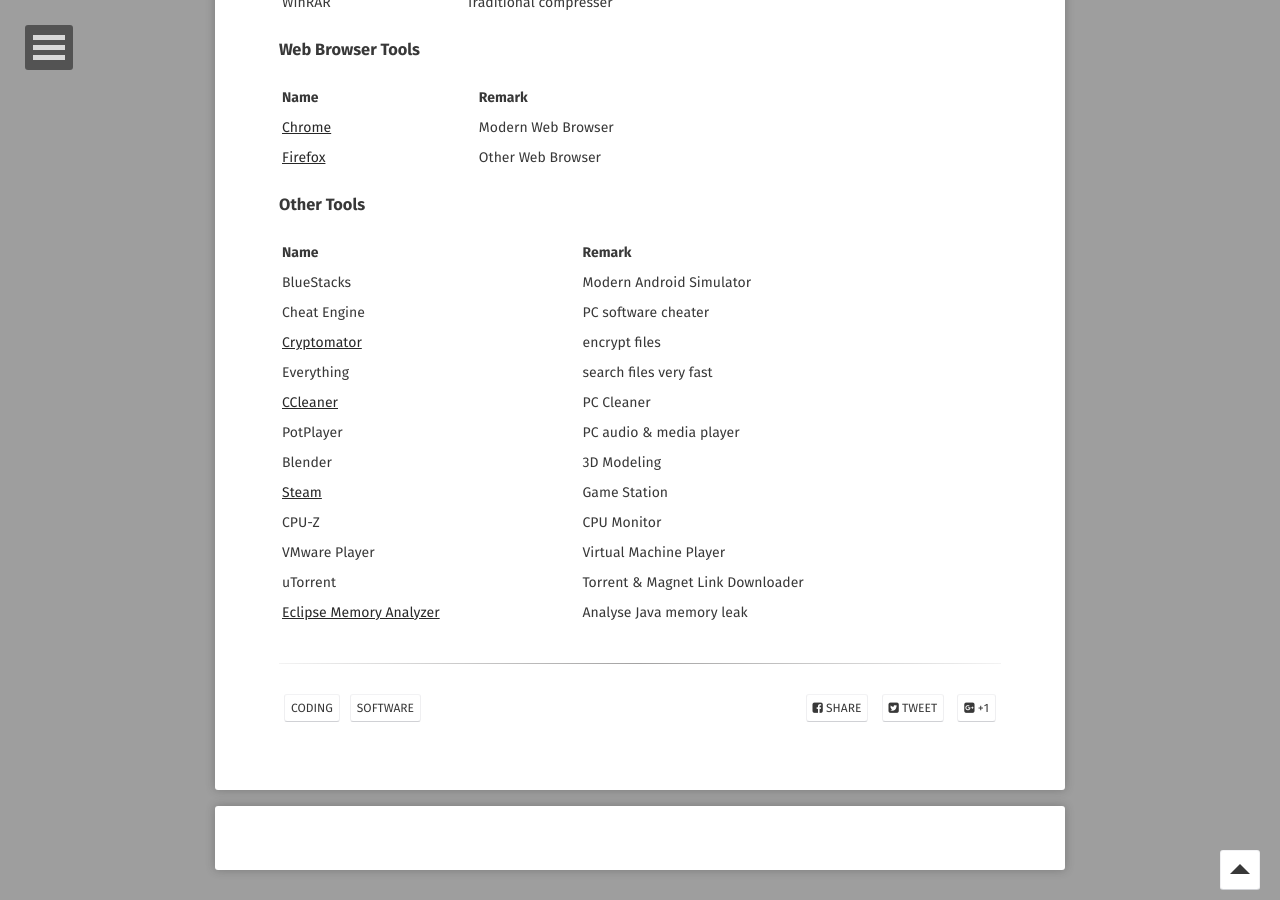
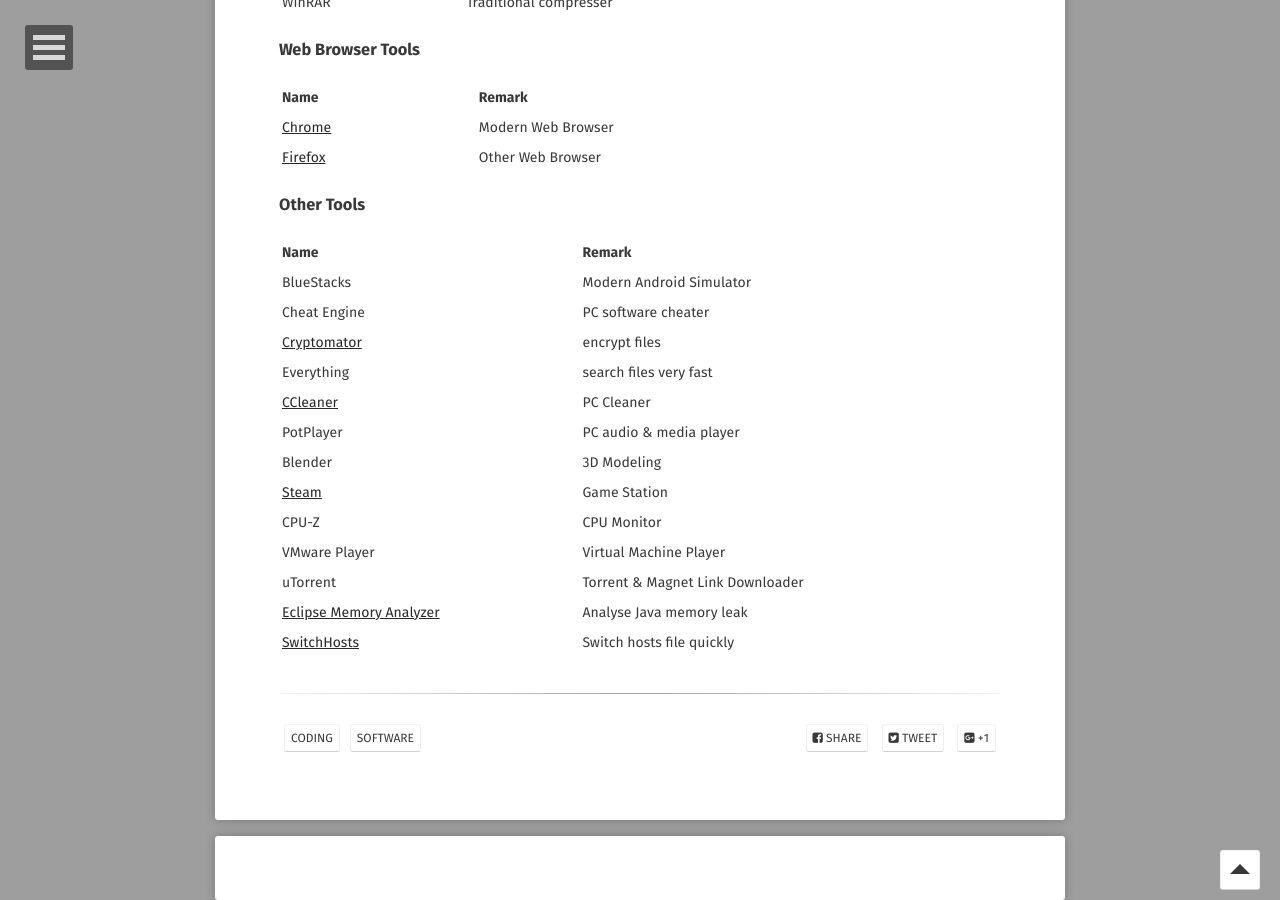
Before and after one commit to o7878x/o7878x.github.io, a Jekyll site: the page built from _posts/2024-07-07-fav-softwares.md, in a window 1280 px wide and 900 px high, scrolled down 1461 px. Built offline with Jekyll 4.4.1, drawn with Linux system fonts in a browser that asks for light colours; some web fonts are replaced; comment, search, counter and statistics services are not loaded.

Commit message:
feature:add switchhosts software

```diff
--- a/_posts/2024-07-07-fav-softwares.md
+++ b/_posts/2024-07-07-fav-softwares.md
@@ -79,3 +79,4 @@
 | VMware Player | Virtual Machine Player |
 | uTorrent | Torrent & Magnet Link Downloader |
 | [Eclipse Memory Analyzer](https://projects.eclipse.org/projects/tools.mat) | Analyse Java memory leak |
+| [SwitchHosts](https://github.com/oldj/SwitchHosts) | Switch hosts file quickly |
```
